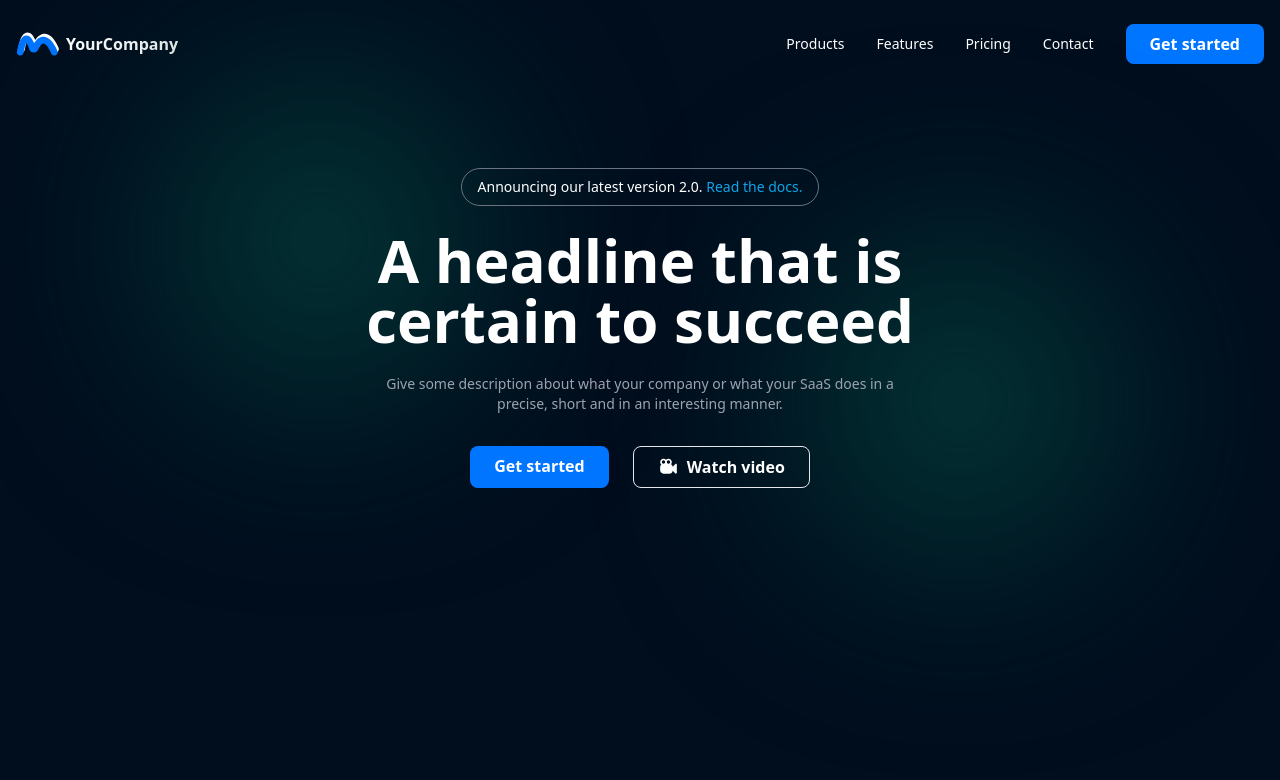
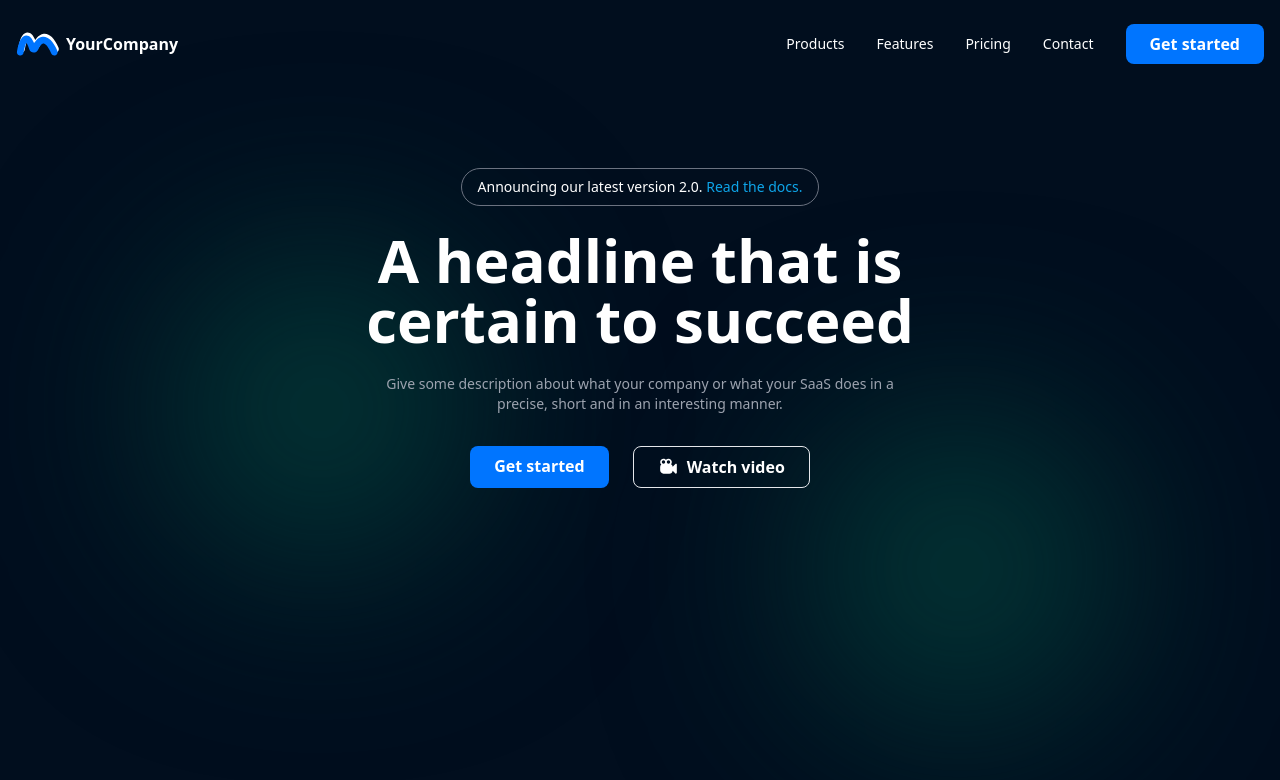
Before and after one commit to Abenezer-Daniel-1/component-upload-ms, a website: page storage/668285833b26dfa54adbb0e2.html in a window 1280 px wide. Drawn offline with nearby package versions, Linux system fonts and the light colour scheme.

Commit message:
fixed first hero

```diff
--- a/storage/668285833b26dfa54adbb0e2.html
+++ b/storage/668285833b26dfa54adbb0e2.html
@@ -7,7 +7,7 @@
     <script src="https://cdn.tailwindcss.com"></script>
 </head>
 <body>
-    <div class="min-h-screen bg-[#010E1E] text-white pb-8">
+    <div class="min-h-screen bg-[#010E1E] text-white pb-8 overflow-x-hidden">
         <header class="container mx-auto px-4 flex justify-between py-6 items-center mb-20">
             <a href="#" class="flex gap-1.5 items-center">
                 <svg width="44" height="25" viewBox="0 0 44 25" fill="none" xmlns="http://www.w3.org/2000/svg" class="h-5 sm:h-6">
@@ -58,7 +58,7 @@
                 </div>
             </div>
         </header>
-        <section class="container mx-auto px-4 isolate">
+        <section class="container mx-auto px-4 isolate relative">
             <p class="text-xs sm:text-sm border border-gray-500 rounded-full w-fit px-4 py-2 mx-auto mb-6 text-center">Announcing our latest version 2.0. <a href="#" class="text-sky-500 hover:text-[#0075FF]">Read the docs.</a></p>
             <h1 class="font-bold text-4xl sm:text-6xl text-center max-w-xl mx-auto mb-6">A headline that is certain to succeed</h1>
             <p class="text-xs sm:text-sm text-center max-w-lg mx-auto text-gray-400 mb-8">Give some description about what your company or what your SaaS does in a precise, short and in an interesting manner.</p>
```
